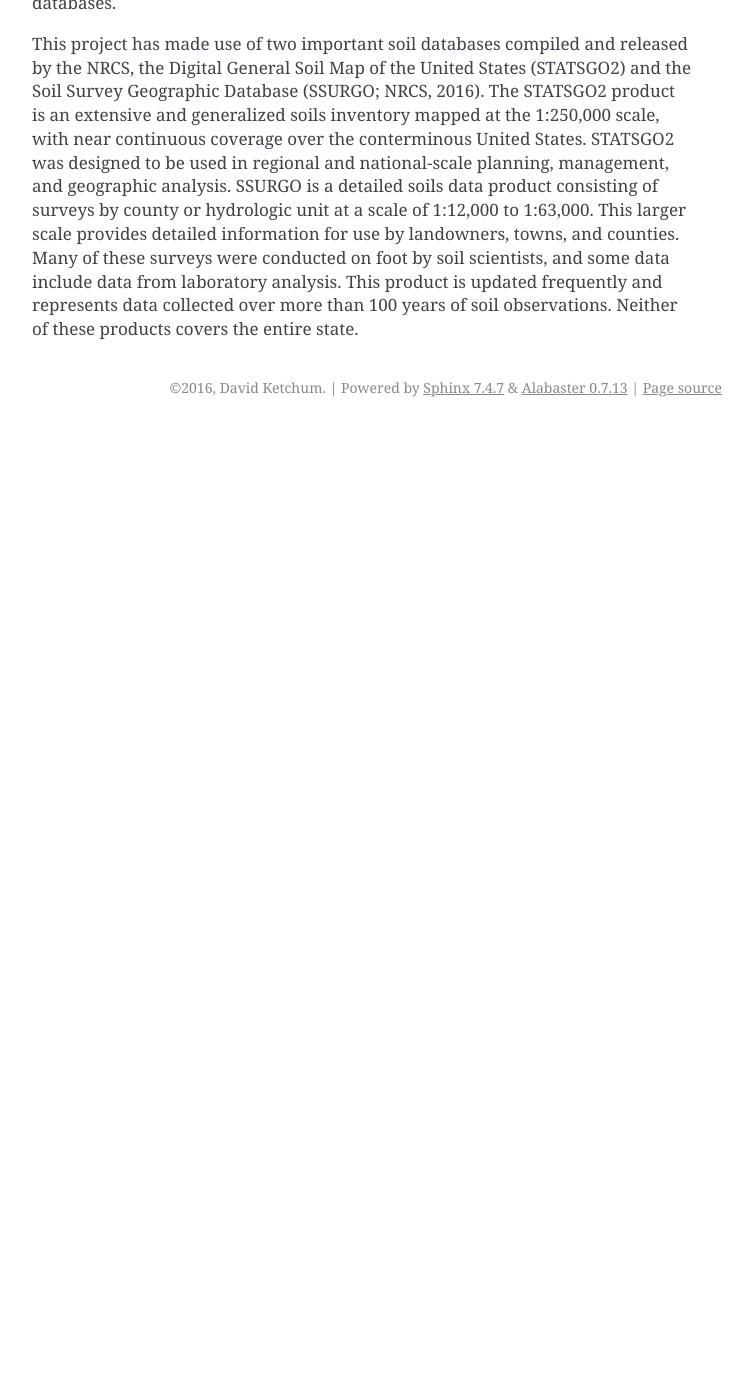
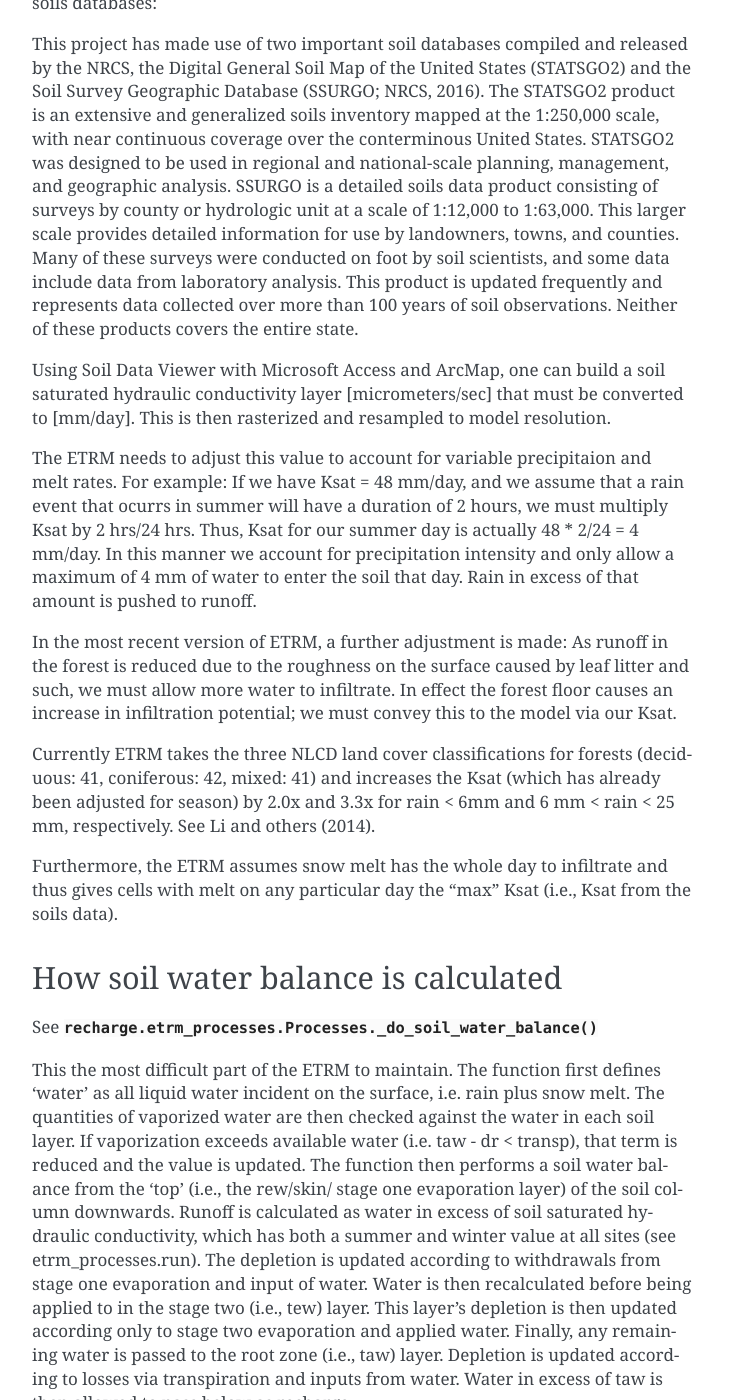
Before and after one commit to NMTHydro/Recharge, a Sphinx documentation site: the page built from docs/etrm_model.rst, in a window 1280 px wide and 1400 px high, scrolled down 2851 px. Shown: the whole window, without its empty margins (388-1141 px from the left). Built offline with Sphinx 7.4.7, drawn with Linux system fonts in a browser that asks for light colours; before the commit the page ends 3278 px from its top, so only the background shows below that; some of the changed text lies outside the part shown.

```diff
--- a/docs/etrm_model.rst
+++ b/docs/etrm_model.rst
@@ -94,8 +94,8 @@ How soil hydraulic conductivity is found and adjusted
 -----------------------------------------------------
 See :meth:`recharge.etrm_processes.Processes._do_soil_ksat_adjustment`
 
-The only large-scale soil hydraulic conductivity product that covers the entire state of New Mexico (and the US)
-is derived from the STATSGO and SSURGO soils databases.
+The only large-scale soil hydraulic conductivity (Ksat) product that covers the entire state of New Mexico (and the US)
+is derived from the STATSGO and SSURGO soils databases:
 
 This project has made use of two important soil databases compiled and released by the NRCS,
 the Digital General Soil Map of the United States (STATSGO2) and the Soil Survey Geographic Database
@@ -107,3 +107,55 @@ of 1:12,000 to 1:63,000.  This larger scale provides detailed information for us
 towns, and counties.  Many of these surveys were conducted on foot by soil scientists, and some data
 include data from laboratory analysis.  This product is updated frequently and represents data collected
 over more than 100 years of soil observations. Neither of these products covers the entire state.
+
+Using Soil Data Viewer with Microsoft Access and ArcMap, one can build a soil saturated hydraulic conductivity
+layer [micrometers/sec] that must be converted to [mm/day].  This is then rasterized and resampled to model resolution.
+
+The ETRM needs to adjust this value to account for variable precipitaion and melt rates.
+For example: If we have Ksat = 48 mm/day, and we assume that a rain event that ocurrs in summer will
+have a duration of 2 hours, we must multiply Ksat by 2 hrs/24 hrs.  Thus, Ksat for our summer day is actually 48 * 2/24
+= 4 mm/day.  In this manner we account for precipitation intensity and only allow a maximum of 4 mm of water to enter
+the soil that day. Rain in excess of that amount is pushed to runoff.
+
+In the most recent version of ETRM, a further adjustment is made: As runoff in the forest is reduced due to the
+roughness on the surface caused by leaf litter and such, we must allow more water to infiltrate.  In effect
+the forest floor causes an increase in infiltration potential; we must convey this to the model via our Ksat.
+
+Currently ETRM takes the three NLCD land cover classifications for forests (deciduous: 41, coniferous: 42, mixed: 41)
+and increases the Ksat (which has already been adjusted for season) by 2.0x and 3.3x for rain < 6mm and
+6 mm < rain < 25 mm, respectively.  See Li and others (2014).
+
+Furthermore, the ETRM assumes snow melt has the whole day to infiltrate and thus gives cells with melt on any
+particular day the "max" Ksat (i.e., Ksat from the soils data).
+
+How soil water balance is calculated
+------------------------------------
+See :meth:`recharge.etrm_processes.Processes._do_soil_water_balance`
+
+This the most difficult part of the ETRM to maintain.  The function first defines 'water' as all liquid water
+incident on the surface, i.e. rain plus snow melt.  The quantities of vaporized water are then checked against
+the water in each soil layer. If vaporization exceeds available water (i.e. taw - dr < transp), that term
+is reduced and the value is updated.
+The function then performs a soil water balance from the 'top' (i.e., the rew/skin/ stage one evaporation layer)
+of the soil column downwards.  Runoff is calculated as water in excess of soil saturated hydraulic conductivity,
+which has both a summer and winter value at all sites (see etrm_processes.run). The depletion is updated
+according to withdrawals from stage one evaporation and input of water. Water is then
+recalculated before being applied to in the stage two (i.e., tew) layer.  This layer's depletion is then
+updated according only to stage two evaporation and applied water.
+Finally, any remaining water is passed to the root zone (i.e., taw) layer.  Depletion is updated according to
+losses via transpiration and inputs from water.  Water in excess of taw is then allowed to pass below as
+recharge.
+
+How mass balance is calculated
+------------------------------
+See :meth:`recharge.etrm_processes.Processes._do_mass_balance`
+
+This function is important because mass balance errors indicate a problem in the soil water balance or
+in the dual crop coefficient functions.
+
+Think of the water balance as occurring at the very top of the soil column.  The only water that comes in
+is from rain and snow melt.  All other terms in the balance are subtractions from the input.  Runoff, recharge,
+transpiration, and stage one and stage two evaporation are subtracted.  Soil water storage change is another
+subtraction.  Remember that if the previous time step's depletion is greater than the current time step
+depletion, the storage change is positive.  Therefore the storage change is subtracted from the inputs of rain
+and snow melt.
--- a/docs/index.rst
+++ b/docs/index.rst
@@ -3,13 +3,13 @@
    You can adapt this file completely to your liking, but it should at least
    contain the root `toctree` directive.
 
-Welcome to Recharge's documentation!
-====================================
+Welcome to ETRM's documentation!
+================================
 
 Contents:
 
 .. toctree::
-:maxdepth: 2
+:maxdepth: 1
 
    frontmatter
    quick_start
```
Also changed, not shown: 1 other file.
